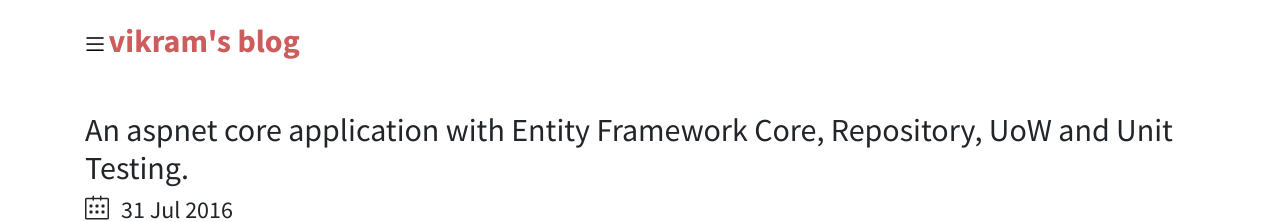
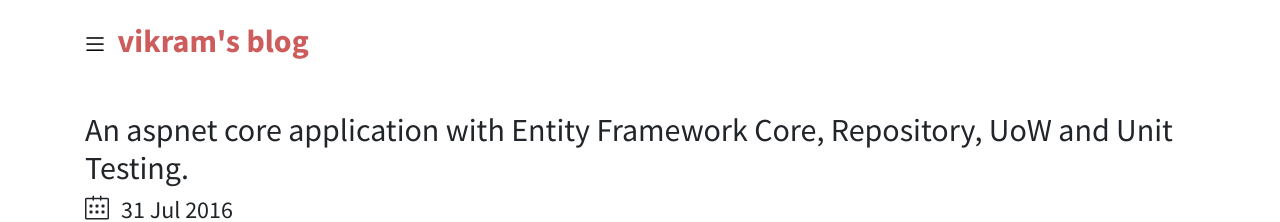
Before and after one commit to srirangamv/srirangamv.github.io, a Jekyll site: the page built from _posts/2016-07-31-complete-aspnetcore-app.md, in a window 1280 px wide. Shown: the top 222 px of the page. Built offline with Jekyll 4.4.1, drawn with Linux system fonts in a browser that asks for light colours; nearby versions of some CDN libraries.

Commit message:
css changes.

```diff
--- a/_layouts/default.html
+++ b/_layouts/default.html
@@ -36,7 +36,7 @@
         <div class="header-blue">
             <div id="menu">
                 <a id="toggle" href="javascript:void();" onclick="return false;">
-                    <i class="icon-menu"></i>
+                    <i class="icon-menu">&nbsp;</i>
                 </a>
                 <ul>
                     <li>
@@ -84,6 +84,5 @@
                     .then(function() { console.log('Service Worker Registered'); });
         }
     </script>
-    <script src="https://code.jquery.com/jquery-3.3.1.min.js" integrity="sha256-FgpCb/KJQlLNfOu91ta32o/NMZxltwRo8QtmkMRdAu8=" crossorigin="anonymous"></script>
 </body>
 </html>
--- a/_posts/2016-07-31-complete-aspnetcore-app.md
+++ b/_posts/2016-07-31-complete-aspnetcore-app.md
@@ -67,8 +67,8 @@
 <p>Microsoft.AspNetCore.TestHost is used for integration tests.</p>
 
 How to run application:
-<p class="cmd">c:\&gt;Blipkart&gt;Blipkart&gt;dotnet restore</p><br>
-<p class="cmd">c:\&gt;Blipkart&gt;Blipkart&gt;dotnet ef database update</p><br>
+<p class="cmd">c:\&gt;Blipkart&gt;Blipkart&gt;dotnet restore</p>
+<p class="cmd">c:\&gt;Blipkart&gt;Blipkart&gt;dotnet ef database update</p>
 <p class="cmd">c:\&gt;Blipkart&gt;Blipkart&gt;dotnet run</p>
 
 How to run tests:
--- a/index.html
+++ b/index.html
@@ -7,7 +7,7 @@
 {% assign latestpost = site.posts.first %}
 
 <h2>{{ latestpost.title }}</h2>
-<span>{{ latestpost.date | date_to_string }}</span>
+<h4><i class="icon-calendar">&nbsp;</i>{{ latestpost.date | date_to_string }}</h4>
 
 <div class="post">
 {{ latestpost.content }}
```
Also changed, not shown: _posts/2016-07-09-aspnetcore-minimalapp-authentication-authorization.md (+2 -2 lines).
